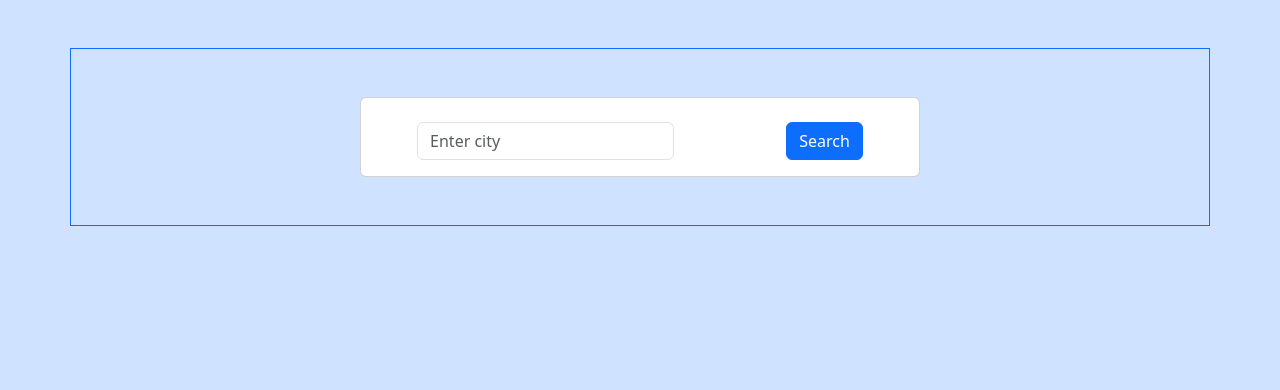
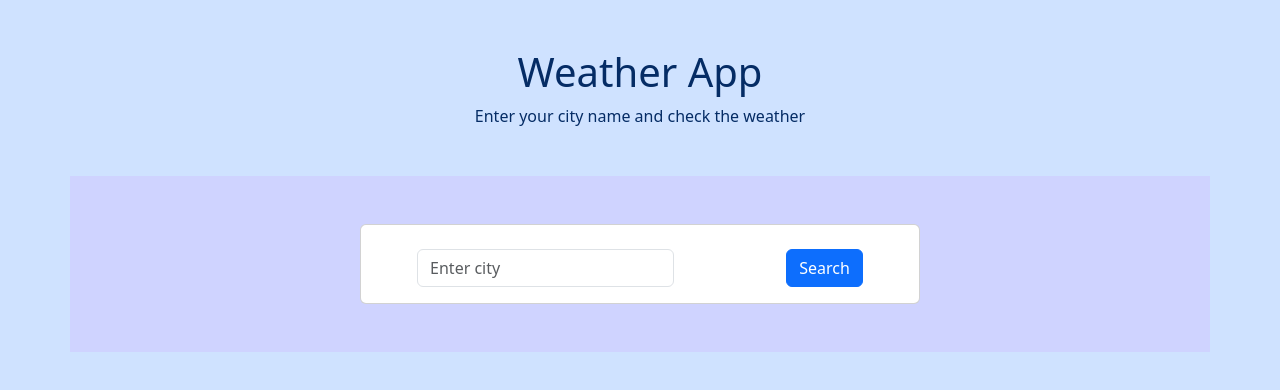
Before and after one commit to itspriyambhattacharya/js_weather_app_project, a plain HTML site: page index.html in a window 1280 px wide. Drawn offline with nearby package versions, Linux system fonts and the light colour scheme.

Commit message:
feat: designing the app, added color to the container

```diff
--- a/index.html
+++ b/index.html
@@ -10,8 +10,11 @@
     />
   </head>
   <body class="bg-primary-subtle text-primary-emphasis">
+    <h1 class="text-center mt-5">Weather App</h1>
+    <p class="text-center">Enter your city name and check the weather</p>
     <main
-      class="container d-flex justify-content-center align-items-center my-5 py-5 border border-primary"
+      class="container d-flex justify-content-center align-items-center my-5 py-5"
+      style="background-color: #cfd3ff"
     >
       <div class="card pt-4 mw-100" style="width: 35rem">
         <!-- search btn start -->
```
